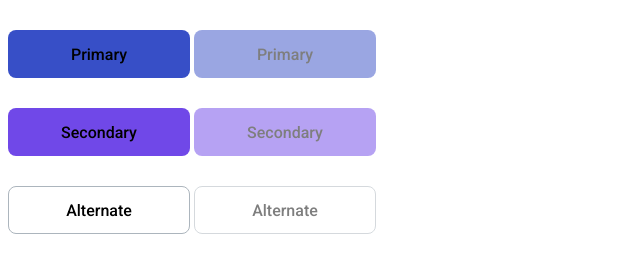
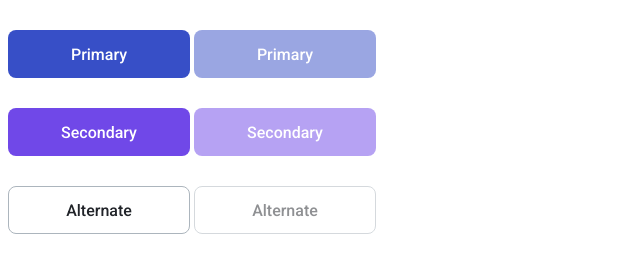
Before and after one commit to js-tasks-ru/htmlcss-20210708_warma2d, a website: page 03-lection1/01-button/index.html in a window 1280 px wide. Shown: the whole page, without its empty margins (0-640 px from the left). Drawn offline with Linux system fonts and the light colour scheme.

Commit message:
added color rule

```diff
--- a/03-lection1/01-button/button.css
+++ b/03-lection1/01-button/button.css
@@ -10,6 +10,7 @@
     width: 182px;
     height: 48px;
     border: 0;
+    color: var(--white);
 }
 
 .button_primary {
@@ -31,6 +32,7 @@
 .button_alternate {
     background-color: var(--white);
     border: 1px solid var(--grey-3);
+    color: var(--black);
 }
 
 .button_alternate:hover {
```
